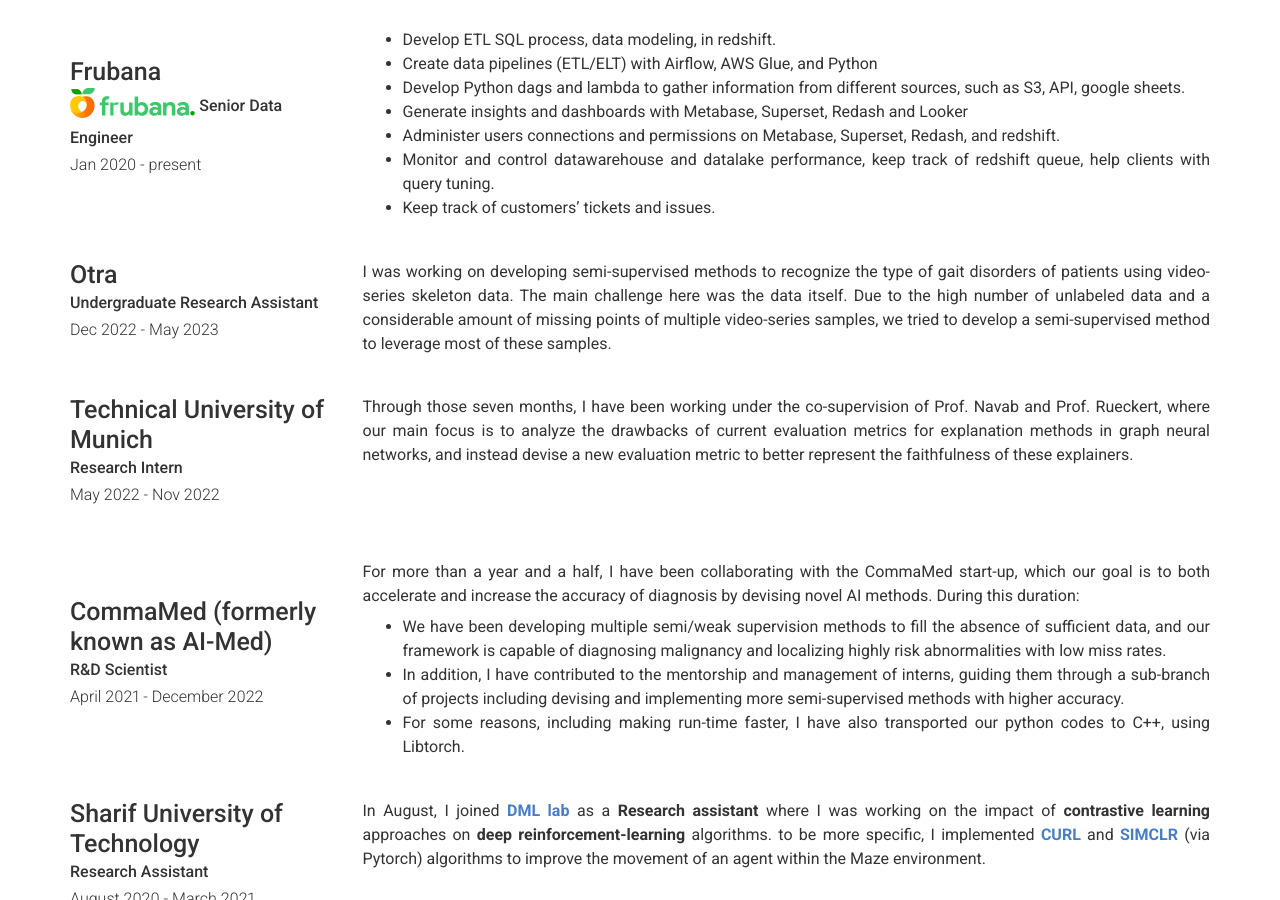
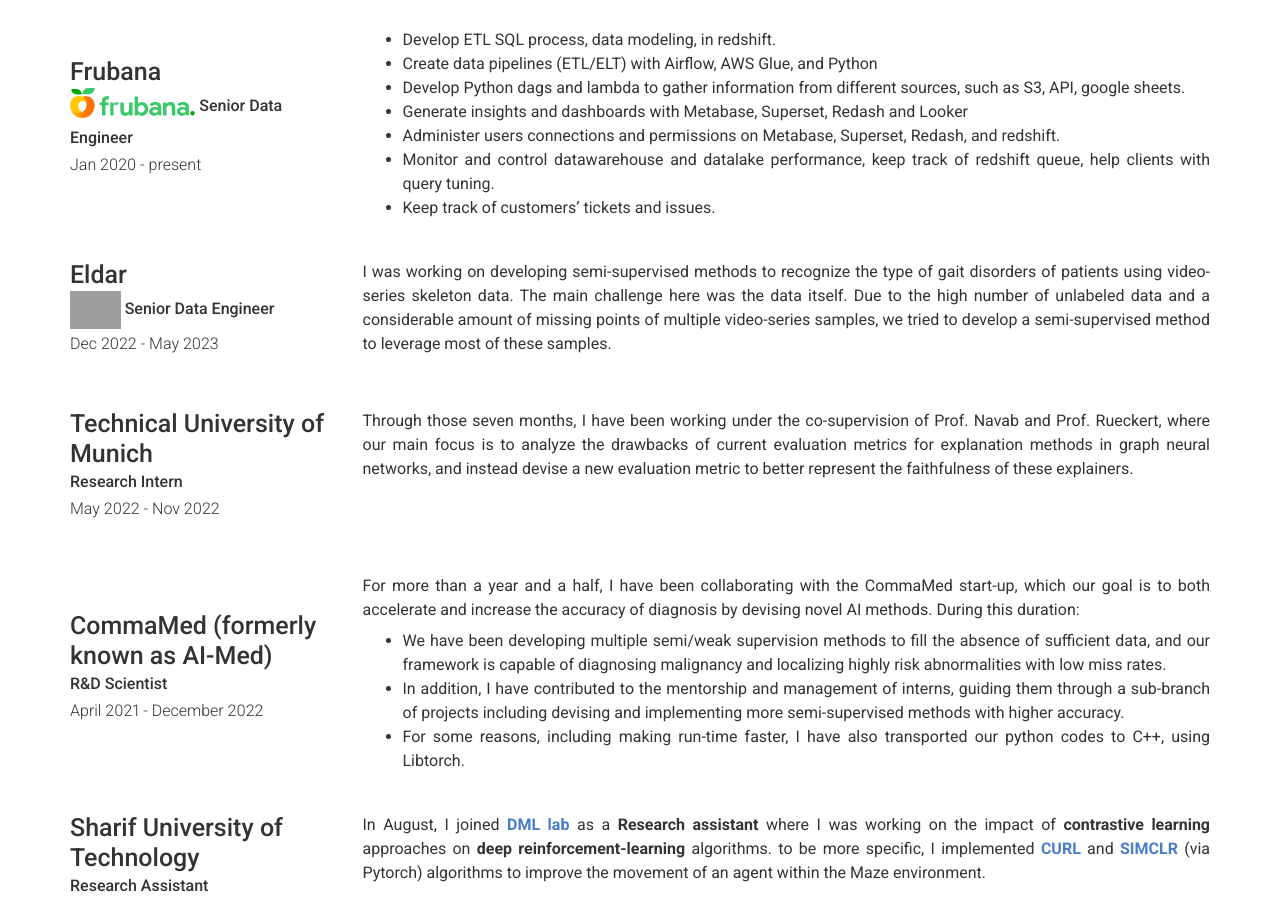
Before and after one commit to fmpaci/fmpaci.github.io, a Jekyll site: the page built from index.md, in a window 1280 px wide and 900 px high, scrolled down 589 px. Built offline with Jekyll 4.4.1, drawn with Linux system fonts in a browser that asks for light colours; nearby versions of some CDN libraries; grey boxes are pictures that could not be loaded.

Commit message:
Some updates

```diff
--- a/_data/experience.yml
+++ b/_data/experience.yml
@@ -13,13 +13,16 @@
     Senior Data Engineer
   dates: Jan 2020 - present
 
-- company: Otra
+- company: Eldar
   description: |
     I was working on developing semi-supervised methods to recognize the type of gait disorders of patients using video-series skeleton data.
     The main challenge here was the data itself.
     Due to the high number of unlabeled data and a considerable amount of missing points of multiple video-series samples, we tried to develop a semi-supervised method to leverage most of these samples.
 
-  job_title: Undergraduate Research Assistant
+  job_title: |
+    <img src="./images/logo-eldar.png" height="38">
+
+    Senior Data Engineer
   dates: Dec 2022 - May 2023
 
 - company: Technical University of Munich
```
